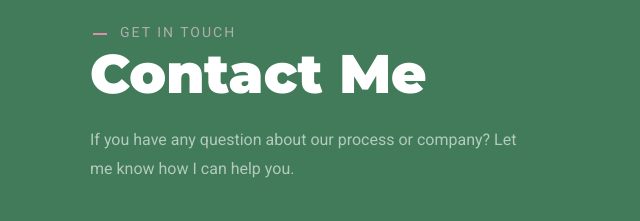
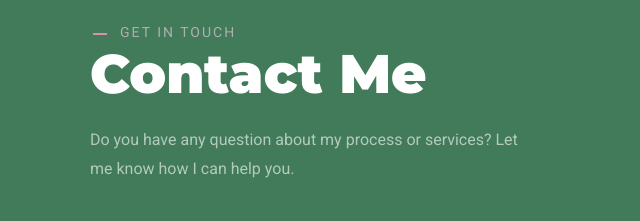
Before and after one commit to amahlemtshali23/portfolio, a plain HTML site: page index.html in a window 1280 px wide. Shown: the part 2700-2921 px from the top of the page, 0-640 px from the left. Drawn offline with nearby package versions, Linux system fonts and the light colour scheme; files whose address does not match are found by name.

Commit message:
fixed contact me text

```diff
--- a/index.html
+++ b/index.html
@@ -217,7 +217,7 @@
 							<h2 class="section-title light">Contact me</h2>
 						</div>
 
-						<p class="nav-grey-text">If you have any question about our process or company? Let me know how I can help you.</p>
+						<p class="nav-grey-text">Do you have any question about my process or services? Let me know how I can help you.</p>
 
 						<form id="form-contact" class="form-light" action="mailto:amahlemtshali23@gmail.com?subject=New Contact Form Submission">
 							<button class="btn btn-accent btn-rounded btn-xlarge btn-full">Send email</button>
```
